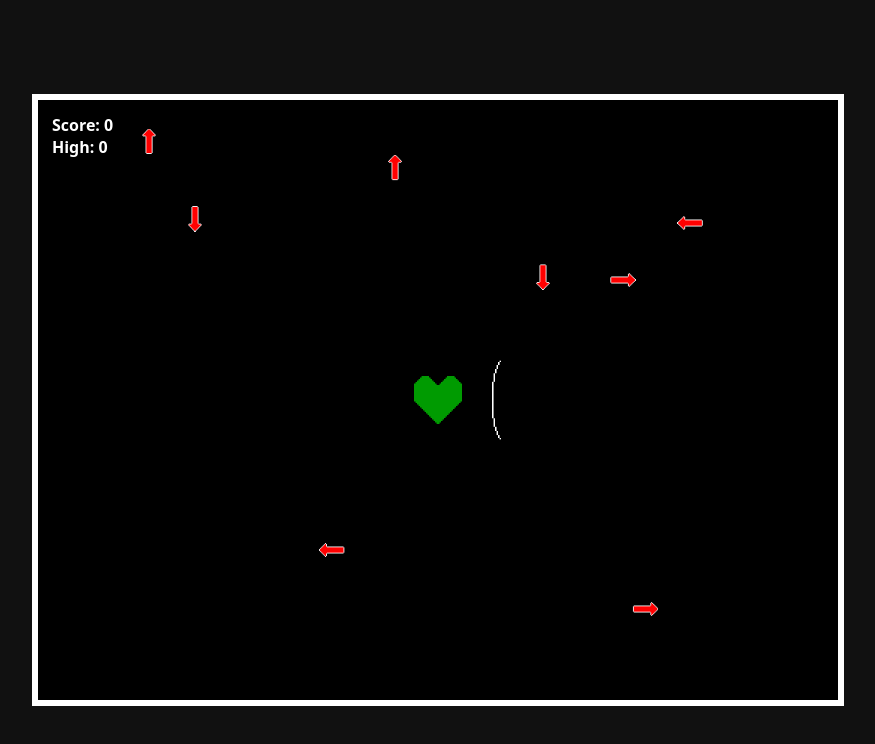
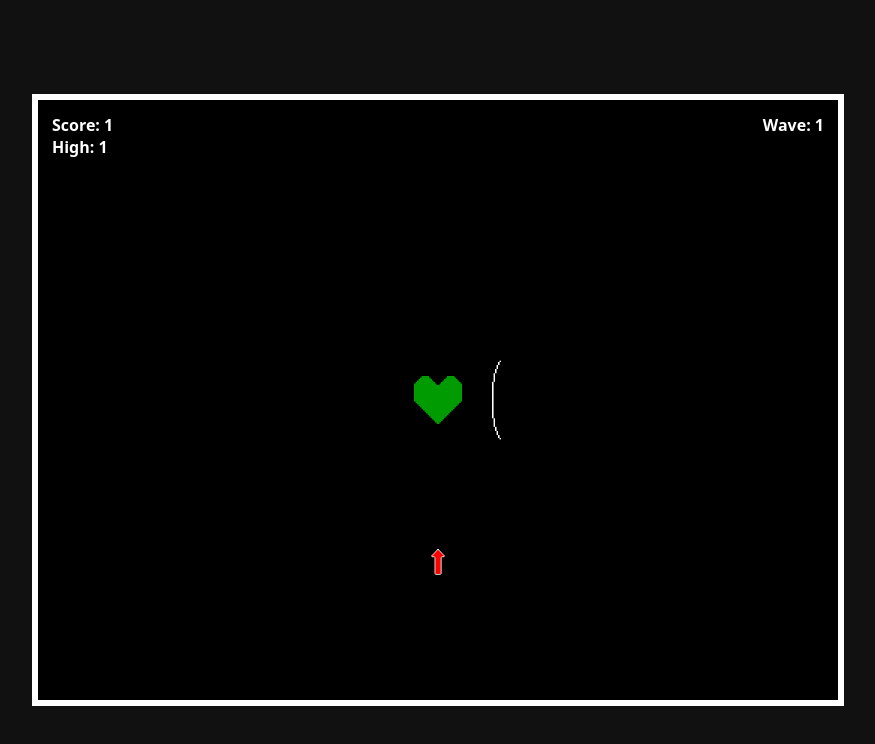
Before and after one commit to PANiC-atm/undyne-simulator, a plain HTML site: page index.html in a window 1280 px wide. Both pictures are taken after a click on the button "Click to Start". Shown: the whole page, without its empty margins (202-1077 px from the left). Drawn offline with Linux system fonts and the light colour scheme.

Commit message:
Update index.html

```diff
--- a/index.html
+++ b/index.html
@@ -37,130 +37,82 @@
 </div>
 
 <script>
-// Asset paths (as you requested)
 const ASSETS = {
-  soul: 'SOUL.png',      // SOUL graphic
-  shield: 'shield.png',  // shield graphic (vertical)
-  arrow: 'arrow.png',    // arrow graphic, facing up
-  music: 'music.mp3'     // music audio
+  soul: 'SOUL.png',
+  shield: 'shield.png',
+  arrow: 'arrow.png',
+  music: 'music.mp3'
 };
 
-// Canvas & context
 const canvas = document.getElementById('game');
 const ctx = canvas.getContext('2d');
 const W = canvas.width, H = canvas.height;
 
-// UI
 const overlay = document.getElementById('overlay');
 const startBtn = document.getElementById('startBtn');
 const scoreUI = document.getElementById('scoreUI');
+const hud = document.getElementById('hud');
 
-// Images
 const imgSoul = new Image(); imgSoul.src = ASSETS.soul;
 const imgShield = new Image(); imgShield.src = ASSETS.shield;
 const imgArrow = new Image(); imgArrow.src = ASSETS.arrow;
 
-// Audio
 const music = new Audio(ASSETS.music);
-music.loop = true; // loop
+music.loop = true;
 
-// Game state
 let running = false;
-let arrows = []; // active arrows
+let arrows = [];
 let lastTime = 0;
-let waveTimer = 0;
-let waveInterval = 2000; // ms between waves
 let waveCount = 0;
-let baseSpeed = 200; // px/s
-let speedIncrement = 25; // per wave
+let arrowsThisWave = 0;
+let arrowTimer = 0;
+let arrowInterval = 1000; // one arrow per second
+let baseSpeed = 200;
 let score = 0;
 let highScore = parseInt(localStorage.getItem('ud_high')||'0',10) || 0;
 scoreUI.innerHTML = `Score: ${score}<br>High: ${highScore}`;
 
-// Player (SOUL) in center
 const player = { x: W/2, y: H/2, r: 18, alive: true };
 
-// Shield properties (a vertical rectangle rotated around center)
 let shield = {
-  radius: 60,         // distance from center to shield center
-  width: 12,          // shield thickness
-  height: 90,         // shield length (vertical orientation before rotation)
-  angle: 0,           // radians
-  rotateSpeed: Math.PI, // radians per second when arrow pressed
+  radius: 60,
+  width: 12,
+  height: 90,
+  angle: 0,
 };
 
-// Controls
-const keys = { ArrowLeft:false, ArrowRight:false, ArrowUp:false, ArrowDown:false };
-window.addEventListener('keydown', e=>{ if(e.key in keys){ keys[e.key]=true; e.preventDefault(); }});
-window.addEventListener('keyup', e=>{ if(e.key in keys){ keys[e.key]=false; e.preventDefault(); }});
+// shield snap controls
+window.addEventListener('keydown', e=>{
+  if(e.key==="ArrowUp") shield.angle = -Math.PI/2;
+  if(e.key==="ArrowDown") shield.angle = Math.PI/2;
+  if(e.key==="ArrowLeft") shield.angle = Math.PI;
+  if(e.key==="ArrowRight") shield.angle = 0;
+});
 
-// Utility
-function randInt(a,b){ return Math.floor(Math.random()*(b-a+1))+a; }
-
-// Arrow spawn: from one of four edges (left,right,top,bottom)
 function spawnArrow(direction){
-  // direction: 'left','right','top','bottom' - spawn just outside the screen and move toward center
+  const speed = baseSpeed;
   let ax, ay, vx, vy;
-  const speed = baseSpeed + waveCount * speedIncrement; // px/s
   if(direction==='left'){
-    ax = -20; ay = randInt(50,H-50); vx = speed; vy = 0;
+    ax = -20; ay = H/2; vx = speed; vy = 0;
   } else if(direction==='right'){
-    ax = W+20; ay = randInt(50,H-50); vx = -speed; vy = 0;
+    ax = W+20; ay = H/2; vx = -speed; vy = 0;
   } else if(direction==='top'){
-    ax = randInt(50,W-50); ay = -20; vx = 0; vy = speed;
+    ax = W/2; ay = -20; vx = 0; vy = speed;
   } else { // bottom
-    ax = randInt(50,W-50); ay = H+20; vx = 0; vy = -speed;
+    ax = W/2; ay = H+20; vx = 0; vy = -speed;
   }
   arrows.push({x:ax,y:ay,vx,vy,dir:direction});
 }
 
 function spawnWave(){
   waveCount++;
-  // spawn a random number of arrows 3..7 from random edges
-  const n = randInt(3,7);
-  for(let i=0;i<n;i++){
-    const dirs = ['left','right','top','bottom'];
-    const d = dirs[Math.floor(Math.random()*dirs.length)];
-    // small timeout between arrows in a wave
-    setTimeout(()=>spawnArrow(d), i*120);
-  }
-}
-
-// Rotate shield according to keys
-function updateShield(dt){
-  // left -> rotate CCW, right -> CW, up -> faster CW, down -> faster CCW
-  let turn = 0;
-  if(keys.ArrowLeft) turn -= 1;
-  if(keys.ArrowRight) turn += 1;
-  if(keys.ArrowUp) turn += 0.6;
-  if(keys.ArrowDown) turn -= 0.6;
-  shield.angle += turn * shield.rotateSpeed * dt;
-}
-
-// Collision: check if point (px,py) intersects the rotated rectangle shield
-function pointIntersectsShield(px,py){
-  // transform point into shield local coordinates
-  const sx = player.x + Math.cos(shield.angle) * shield.radius;
-  const sy = player.y + Math.sin(shield.angle) * shield.radius;
-  // rectangle center at (sx,sy) rotated by shield.angle; rectangle dims: width x height (width is thickness)
-  // move point relative to rect center
-  const rx = px - sx;
-  const ry = py - sy;
-  // rotate by -angle
-  const ca = Math.cos(-shield.angle);
-  const sa = Math.sin(-shield.angle);
-  const lx = rx * ca - ry * sa;
-  const ly = rx * sa + ry * ca;
-  // rectangle extents
-  const hw = shield.width/2 + 4; // small padding
-  const hh = shield.height/2 + 4;
-  return (lx >= -hw && lx <= hw && ly >= -hh && ly <= hh);
+  arrowsThisWave = 0;
+  baseSpeed = 200 + (waveCount-1)*25;
+  hud.textContent = `Wave: ${waveCount}`;
 }
 
 function update(dt){
   if(!running) return;
-  // shield
-  updateShield(dt);
 
   // arrows move
   for(let i=arrows.length-1;i>=0;i--){
@@ -168,9 +120,7 @@ function update(dt){
     a.x += a.vx * dt;
     a.y += a.vy * dt;
 
-    // check collision with shield
     if(pointIntersectsShield(a.x,a.y)){
-      // blocked
       arrows.splice(i,1);
       score += 1;
       if(score>highScore){ highScore = score; localStorage.setItem('ud_high', highScore); }
@@ -178,32 +128,48 @@ function update(dt){
       continue;
     }
 
-    // check collision with player
     const dx = a.x - player.x;
     const dy = a.y - player.y;
-    const dist2 = dx*dx + dy*dy;
-    if(dist2 <= (player.r * player.r)){
-      // hit player -> game over
+    if(dx*dx + dy*dy <= (player.r * player.r)){
       player.alive = false;
       running = false;
       gameOver();
       return;
     }
 
-    // remove arrows far off-screen
     if(a.x < -60 || a.x > W+60 || a.y < -60 || a.y > H+60){ arrows.splice(i,1); }
   }
 
-  // waves
-  waveTimer += dt*1000;
-  if(waveTimer >= waveInterval){ waveTimer = 0; spawnWave(); }
+  // spawn arrows one at a time
+  arrowTimer += dt*1000;
+  if(arrowsThisWave < 10 && arrowTimer >= arrowInterval){
+    arrowTimer = 0;
+    const dirs = ['left','right','top','bottom'];
+    const d = dirs[Math.floor(Math.random()*dirs.length)];
+    spawnArrow(d);
+    arrowsThisWave++;
+  }
+  // start new wave if finished
+  if(arrowsThisWave >= 10 && arrows.length === 0){
+    spawnWave();
+  }
+}
+
+function pointIntersectsShield(px,py){
+  const sx = player.x + Math.cos(shield.angle) * shield.radius;
+  const sy = player.y + Math.sin(shield.angle) * shield.radius;
+  const rx = px - sx, ry = py - sy;
+  const ca = Math.cos(-shield.angle), sa = Math.sin(-shield.angle);
+  const lx = rx * ca - ry * sa;
+  const ly = rx * sa + ry * ca;
+  const hw = shield.width/2 + 4;
+  const hh = shield.height/2 + 4;
+  return (lx >= -hw && lx <= hw && ly >= -hh && ly <= hh);
 }
 
 function draw(){
-  // background
   ctx.clearRect(0,0,W,H);
 
-  // draw SOUL (center)
   if(player.alive){
     if(imgSoul.complete && imgSoul.naturalWidth){
       const s = 48;
@@ -213,8 +179,6 @@ function draw(){
     }
   }
 
-  // draw shield (rectangle rotated)
-  // compute shield center
   const sx = player.x + Math.cos(shield.angle) * shield.radius;
   const sy = player.y + Math.sin(shield.angle) * shield.radius;
 
@@ -228,29 +192,24 @@ function draw(){
   }
   ctx.restore();
 
-  // draw arrows
   for(const a of arrows){
     ctx.save();
     ctx.translate(a.x,a.y);
-    // compute rotation so arrow sprite (which faces up) points along velocity
-    const angle = Math.atan2(a.vy, a.vx) + Math.PI/2; // because sprite faces up
+    const angle = Math.atan2(a.vy, a.vx) + Math.PI/2;
     ctx.rotate(angle);
     if(imgArrow.complete && imgArrow.naturalWidth){
       const s = 28;
       ctx.drawImage(imgArrow, -s/2, -s/2, s, s);
     } else {
-      // fallback triangle
       ctx.fillStyle = '#ff0044'; ctx.beginPath(); ctx.moveTo(0,-12); ctx.lineTo(8,8); ctx.lineTo(-8,8); ctx.closePath(); ctx.fill();
     }
     ctx.restore();
   }
-
-  // HUD (if wanted we have Score in DOM already)
 }
 
 function loop(ts){
   if(!lastTime) lastTime = ts;
-  const dt = Math.min(0.05, (ts - lastTime)/1000); // clamp
+  const dt = Math.min(0.05, (ts - lastTime)/1000);
   lastTime = ts;
   update(dt);
   draw();
@@ -260,22 +219,22 @@ function loop(ts){
 function resetGame(){
   arrows = [];
   waveCount = 0;
-  waveTimer = 0;
+  arrowsThisWave = 0;
+  arrowTimer = 0;
+  baseSpeed = 200;
   score = 0;
   player.alive = true;
   shield.angle = 0;
   scoreUI.innerHTML = `Score: ${score}<br>High: ${highScore}`;
+  hud.textContent = '';
 }
 
 function gameOver(){
-  // show GAME OVER and reset shortly after
   overlay.style.pointerEvents = 'auto';
-  overlay.innerHTML = `<div class="center-ui"><div id=\"gameover\">GAME OVER</div><div style=\"margin-top:12px;color:#ddd\">Score: ${score} &nbsp;&nbsp; High: ${highScore}</div></div>`;
-  // stop music
+  overlay.innerHTML = `<div class="center-ui"><div id="gameover">GAME OVER</div><div style="margin-top:12px;color:#ddd">Score: ${score} &nbsp;&nbsp; High: ${highScore}</div></div>`;
   try{ music.pause(); music.currentTime = 0; } catch(e){}
   setTimeout(()=>{
-    overlay.innerHTML = `<div class=\"center-ui\"><h1 style=\"margin:0 0 12px 0;color:#fff\">Undyne-style Shield Demo</h1><button id=\"startBtn\">Click to Start</button><div style=\"margin-top:10px;color:#ddd;font-size:13px\">Use arrow keys to rotate the shield around the SOUL</div></div>`;
-    // rebind start button
+    overlay.innerHTML = `<div class="center-ui"><h1 style="margin:0 0 12px 0;color:#fff">Undyne-style Shield Demo</h1><button id="startBtn">Click to Start</button><div style="margin-top:10px;color:#ddd;font-size:13px">Use arrow keys to rotate the shield around the SOUL</div></div>`;
     const sb = document.getElementById('startBtn');
     if(sb) sb.addEventListener('click', startGame);
     resetGame();
@@ -283,22 +242,17 @@ function gameOver(){
 }
 
 function startGame(){
-  // start music (user gesture required)
   music.play().catch(()=>{});
   overlay.style.pointerEvents = 'none';
   overlay.innerHTML = '';
   running = true;
   lastTime = 0;
-  waveTimer = 0;
-  baseSpeed = 200;
+  arrowTimer = 0;
   spawnWave();
 }
 
 startBtn.addEventListener('click', startGame);
-
-// start the RAF loop
 requestAnimationFrame(loop);
-
 </script>
 </body>
 </html>
```
